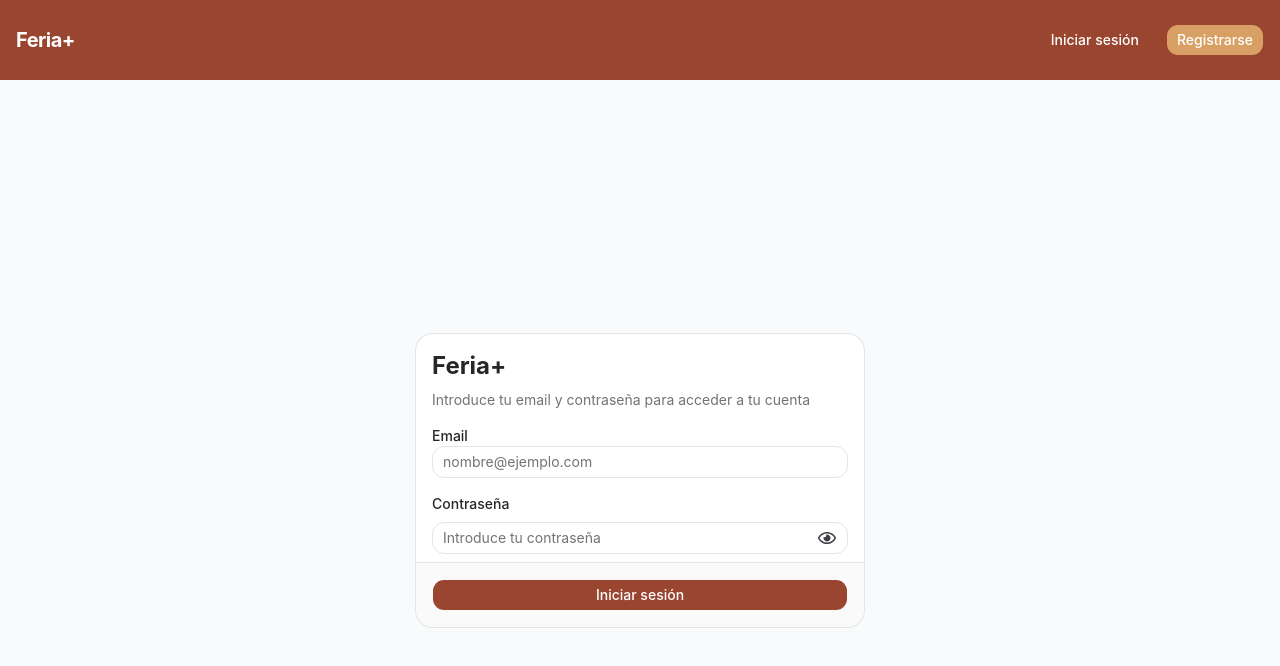
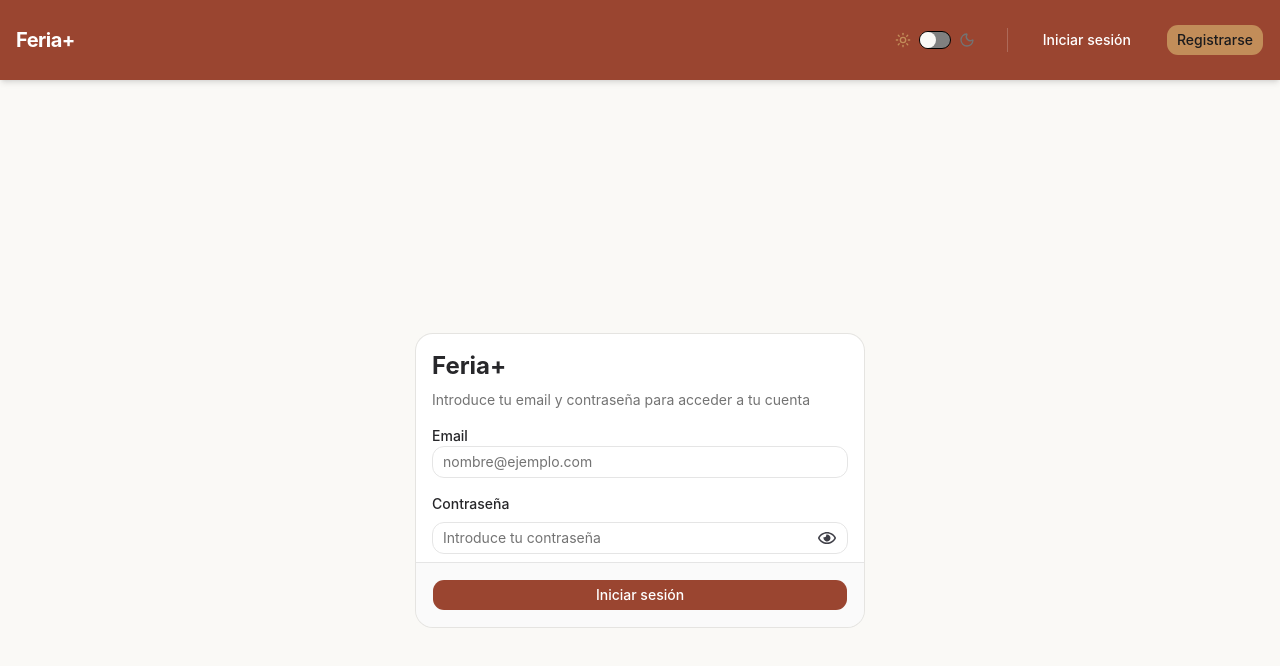
Before and after one commit to vgandia13/Proyecto-Intermodular-2-DAW, a React (Vite) app in the folder frontend/: page / in a window 1280 px wide. Shown: the top 666 px of the page. Built offline with nearby package versions, Linux system fonts and the light colour scheme.

Commit message:
feat: implement theme toggle functionality with ThemeProvider and ThemeToggle component; enhance Navbar and layout for dark mode support

```diff
--- a/frontend/index.html
+++ b/frontend/index.html
@@ -1,10 +1,19 @@
 <!doctype html>
 <html lang="en">
   <head>
-    <meta charset="UTF-8" />
-    <link rel="icon" type="image/svg+xml" href="/favicon.svg" />
-    <meta name="viewport" content="width=device-width, initial-scale=1.0" />
-    <title>frontend</title>
+    <script>
+      try {
+        let theme = localStorage.getItem("feriaplus-theme");
+        if (
+          theme === "dark" ||
+          (!theme && window.matchMedia("(prefers-color-scheme: dark)").matches)
+        ) {
+          document.documentElement.classList.add("dark");
+        } else {
+          document.documentElement.classList.remove("dark");
+        }
+      } catch (_) {}
+    </script>
   </head>
   <body>
     <div id="root"></div>
--- a/frontend/src/App.tsx
+++ b/frontend/src/App.tsx
@@ -1,4 +1,5 @@
 import "./App.css";
+import { ThemeProvider } from "./components/theme-provider";
 import MainLayout from "./layouts/MainLayout";
 import LoginPage from "./pages/LoginPage";
 import RegisterPage from "./pages/RegisterPage";
@@ -6,6 +7,7 @@ import { BrowserRouter, Route, Routes } from "react-router-dom";
 
 function App() {
   return (
+    <ThemeProvider defaultTheme="system" storageKey="feriaplus-theme">
       <BrowserRouter>
         <Routes>
           <Route element={<MainLayout />}>
@@ -15,6 +17,7 @@ function App() {
           </Route>
         </Routes>
       </BrowserRouter>
+    </ThemeProvider>
   );
 }
 
--- a/frontend/src/components/Navbar.tsx
+++ b/frontend/src/components/Navbar.tsx
@@ -1,5 +1,6 @@
 import { Link, useNavigate } from "react-router-dom";
 import { Button } from "./ui/button";
+import { ThemeToggle } from "./ThemeToggle";
 
 const Navbar = () => {
   const navigate = useNavigate();
@@ -11,12 +12,15 @@ const Navbar = () => {
   };
 
   return (
-    <nav className="py-6 z-50 bg-primary text-primary-foreground shadow-md">
+    <nav className="py-6 z-50 bg-primary text-primary-foreground dark:bg-zinc-800 dark:text-zinc-50 dark:border-b dark:border-border shadow-md transition-colors duration-200">
       <div className="container mx-auto flex items-center justify-between px-4">
         <Link to="/" className="text-xl font-bold tracking-tight">
           Feria+
         </Link>
-        <div className="flex items-center space-x-4">
+        <div className="flex items-center space-x-6">
+          <ThemeToggle />
+
+          <div className="h-6 w-px bg-primary-foreground/20 hidden sm:block"></div>
           {isAuthenticated ? (
             <>
               <Button
@@ -35,7 +39,7 @@ const Navbar = () => {
               <Button
                 variant="ghost"
                 asChild
-                className="hover:bg-primary/90 hover:text-white"
+                className="hover:bg-primary/90 hover:text-white hover:underline"
               >
                 <Link to="/login">Iniciar sesión</Link>
               </Button>
--- /dev/null
+++ b/frontend/src/components/ThemeToggle.tsx
@@ -0,0 +1,27 @@
+import { Switch } from "@/components/ui/switch";
+import { Moon, Sun } from "lucide-react";
+import { useTheme } from "@/components/theme-provider";
+
+export function ThemeToggle() {
+  const { theme, setTheme } = useTheme();
+
+  const isDark =
+    theme === "dark" ||
+    (theme === "system" && window.matchMedia("(prefers-color-scheme: dark)").matches);
+
+  return (
+    <div className="flex items-center space-x-2 px-2">
+      <Sun className={`h-4 w-4 ${!isDark ? "text-secondary" : "text-muted-foreground"}`} />
+
+      <Switch
+        id="theme-mode"
+        checked={isDark}
+        size="default"
+        style={{ borderColor: 'black', backgroundColor: 'gray' }}
+        onCheckedChange={(checked) => setTheme(checked ? "dark" : "light")}
+      />
+
+      <Moon className={`h-4 w-4 ${isDark ? "text-secondary" : "text-muted-foreground"}`} />
+    </div>
+  );
+}
--- /dev/null
+++ b/frontend/src/components/theme-provider.tsx
@@ -0,0 +1,73 @@
+import { createContext, useContext, useEffect, useState } from "react"
+
+type Theme = "dark" | "light" | "system"
+
+type ThemeProviderProps = {
+  children: React.ReactNode
+  defaultTheme?: Theme
+  storageKey?: string
+}
+
+type ThemeProviderState = {
+  theme: Theme
+  setTheme: (theme: Theme) => void
+}
+
+const initialState: ThemeProviderState = {
+  theme: "system",
+  setTheme: () => null,
+}
+
+const ThemeProviderContext = createContext<ThemeProviderState>(initialState)
+
+export function ThemeProvider({
+  children,
+  defaultTheme = "system",
+  storageKey = "feriaplus-theme", // Usamos un nombre específico para tu proyecto
+  ...props
+}: ThemeProviderProps) {
+  const [theme, setTheme] = useState<Theme>(
+    () => (localStorage.getItem(storageKey) as Theme) || defaultTheme
+  )
+
+  useEffect(() => {
+    const root = window.document.documentElement
+
+    // Limpiamos las clases anteriores
+    root.classList.remove("light", "dark")
+
+    if (theme === "system") {
+      const systemTheme = window.matchMedia("(prefers-color-scheme: dark)").matches
+        ? "dark"
+        : "light"
+
+      root.classList.add(systemTheme)
+      return
+    }
+
+    root.classList.add(theme)
+  }, [theme])
+
+  const value = {
+    theme,
+    setTheme: (theme: Theme) => {
+      localStorage.setItem(storageKey, theme)
+      setTheme(theme)
+    },
+  }
+
+  return (
+    <ThemeProviderContext.Provider {...props} value={value}>
+      {children}
+    </ThemeProviderContext.Provider>
+  )
+}
+
+export const useTheme = () => {
+  const context = useContext(ThemeProviderContext)
+
+  if (context === undefined)
+    throw new Error("useTheme must be used within a ThemeProvider")
+
+  return context
+}
--- /dev/null
+++ b/frontend/src/components/ui/label.tsx
@@ -0,0 +1,22 @@
+import * as React from "react"
+import { Label as LabelPrimitive } from "radix-ui"
+
+import { cn } from "@/lib/utils"
+
+function Label({
+  className,
+  ...props
+}: React.ComponentProps<typeof LabelPrimitive.Root>) {
+  return (
+    <LabelPrimitive.Root
+      data-slot="label"
+      className={cn(
+        "flex items-center gap-2 text-sm leading-none font-medium select-none group-data-[disabled=true]:pointer-events-none group-data-[disabled=true]:opacity-50 peer-disabled:cursor-not-allowed peer-disabled:opacity-50",
+        className
+      )}
+      {...props}
+    />
+  )
+}
+
+export { Label }
--- /dev/null
+++ b/frontend/src/components/ui/switch.tsx
@@ -0,0 +1,31 @@
+import * as React from "react"
+import { Switch as SwitchPrimitive } from "radix-ui"
+
+import { cn } from "@/lib/utils"
+
+function Switch({
+  className,
+  size = "default",
+  ...props
+}: React.ComponentProps<typeof SwitchPrimitive.Root> & {
+  size?: "sm" | "default"
+}) {
+  return (
+    <SwitchPrimitive.Root
+      data-slot="switch"
+      data-size={size}
+      className={cn(
+        "peer group/switch relative inline-flex shrink-0 items-center rounded-full border border-transparent transition-all outline-none after:absolute after:-inset-x-3 after:-inset-y-2 focus-visible:border-ring focus-visible:ring-3 focus-visible:ring-ring/50 aria-invalid:border-destructive aria-invalid:ring-3 aria-invalid:ring-destructive/20 data-[size=default]:h-[18.4px] data-[size=default]:w-[32px] data-[size=sm]:h-[14px] data-[size=sm]:w-[24px] dark:aria-invalid:border-destructive/50 dark:aria-invalid:ring-destructive/40 data-checked:bg-primary data-unchecked:bg-input dark:data-unchecked:bg-input/80 data-disabled:cursor-not-allowed data-disabled:opacity-50",
+        className
+      )}
+      {...props}
+    >
+      <SwitchPrimitive.Thumb
+        data-slot="switch-thumb"
+        className="pointer-events-none block rounded-full bg-background ring-0 transition-transform group-data-[size=default]/switch:size-4 group-data-[size=sm]/switch:size-3 group-data-[size=default]/switch:data-checked:translate-x-[calc(100%-2px)] group-data-[size=sm]/switch:data-checked:translate-x-[calc(100%-2px)] dark:data-checked:bg-primary-foreground group-data-[size=default]/switch:data-unchecked:translate-x-0 group-data-[size=sm]/switch:data-unchecked:translate-x-0 dark:data-unchecked:bg-foreground"
+      />
+    </SwitchPrimitive.Root>
+  )
+}
+
+export { Switch }
--- a/frontend/src/index.css
+++ b/frontend/src/index.css
@@ -60,8 +60,8 @@
   --primary-foreground: #ffffff;
 
   /* SECUNDARIO: Ocre */
-  --secondary: #d9a066;
-  --secondary-foreground: #ffffff;
+  --secondary: #c28d59;
+  --secondary-foreground: #1a1a1c;
 
   /* ACCENT: Verde Oliva */
   --accent: #5c6b2e;
--- a/frontend/src/layouts/MainLayout.tsx
+++ b/frontend/src/layouts/MainLayout.tsx
@@ -5,7 +5,7 @@ const MainLayout = () => {
   return (
     <div className="min-h-screen bg-background">
       <Navbar />
-      <main className="container mx-auto">
+      <main className="container mx-auto ">
         <Outlet />
       </main>
     </div>
--- a/frontend/src/pages/LoginPage.tsx
+++ b/frontend/src/pages/LoginPage.tsx
@@ -44,7 +44,7 @@ const LoginPage = () => {
   };
 
   return (
-    <div className="flex items-center justify-center min-h-screen bg-slate-50">
+    <div className="flex items-center justify-center min-h-screen">
       <Card className="w-full max-w-md">
         <CardHeader className="space-y-1">
           <CardTitle className="text-2xl font-bold">Feria+</CardTitle>
--- a/frontend/src/pages/RegisterPage.tsx
+++ b/frontend/src/pages/RegisterPage.tsx
@@ -64,7 +64,7 @@ const RegisterPage = () => {
   };
 
   return (
-    <div className="flex items-center justify-center min-h-screen bg-slate-50">
+    <div className="flex items-center justify-center min-h-screen">
       <Card className="w-full max-w-md">
         <CardHeader className="space-y-1">
           <CardTitle className="text-2xl font-bold">Feria+</CardTitle>
```
